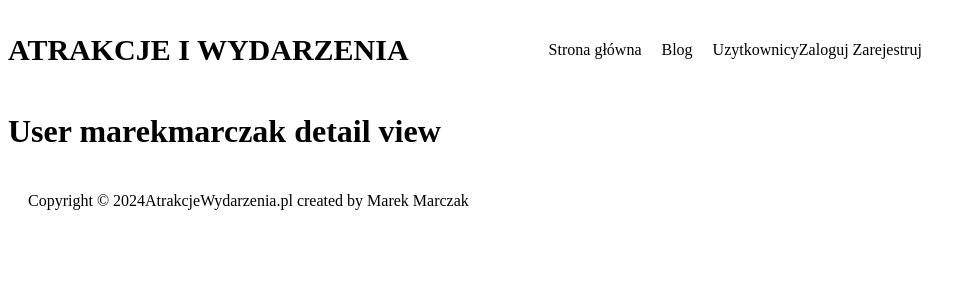
After one commit to marczak01/atrakcjewydarzenia, a Django app: page /users/user/1/ in a window 1280 px wide. The commit adds this page. Shown: the top 300 px of the page, without its empty margins (0-974 px from the left). Run offline with Django 5.2, Linux system fonts and the light colour scheme; data comes from the database, SQL or seed files in the repository.

Commit message:
user detail view start

```diff
--- /dev/null
+++ b/users/templates/users/user_detail.html
@@ -0,0 +1,7 @@
+{% extends "base.html" %}
+
+{% block title %}Details of {{user.username}}{% endblock title %}
+{% block content %}
+    <h1>User {{user.username}} detail view</h1>
+
+{% endblock content %}
--- a/users/templates/users/users.html
+++ b/users/templates/users/users.html
@@ -4,6 +4,6 @@
 {% block content %}
     <h1>Users view</h1>
     {% for user in users %}
-        <p>{{user.username}}</p>
+        <p>{{user.username}} <span><a href="{% url 'user-detail' user.id %}">DETAILS</a></span></p>
     {% endfor %}
 {% endblock content %}
--- a/users/urls.py
+++ b/users/urls.py
@@ -4,8 +4,9 @@ from django.contrib.auth import views as auth_views
 
 
 urlpatterns = [
-    path('', views.dashboard, name='dashboard'),
+    path('dashboard', views.dashboard, name='dashboard'),
     path('users/', views.users, name='users'),
+    path("users/user/<str:pk>/", views.user_detail, name="user-detail"),
     path('login/', views.user_login, name='login'),
     path("logout/", views.user_logout, name="logout"),
     path("register/", views.user_registration, name="registration"),
--- a/users/views.py
+++ b/users/views.py
@@ -51,6 +51,15 @@ def users(request):
     return render(request, 'users/users.html', context)
 
 
+def user_detail(request, pk):
+    user = User.objects.get(id=pk)
+
+    context = {
+        'user': user,
+    }
+
+    return render(request, 'users/user_detail.html', context)
+
 def user_login(request):
     if request.method == 'POST':
         form = LoginForm(request.POST)
```
